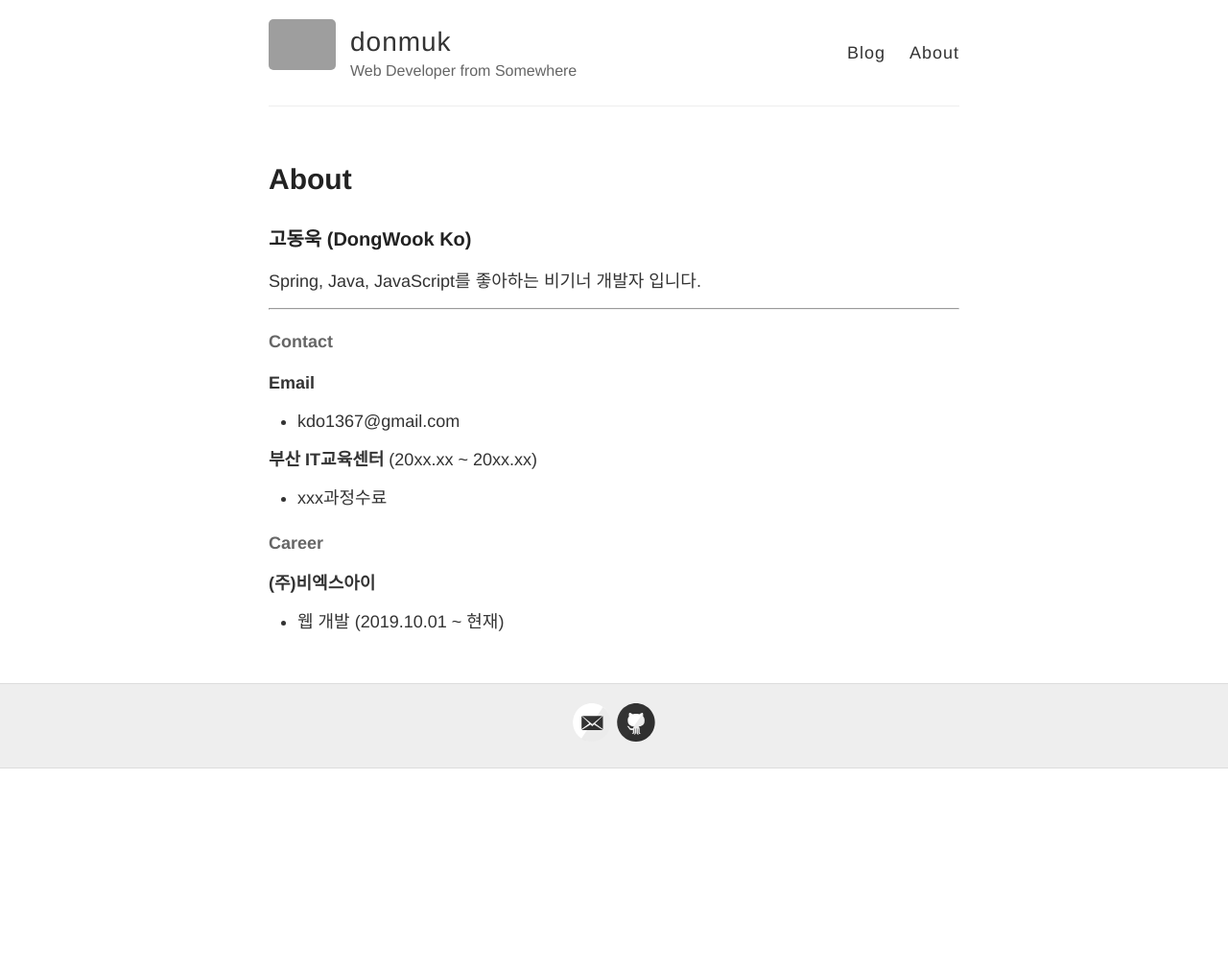
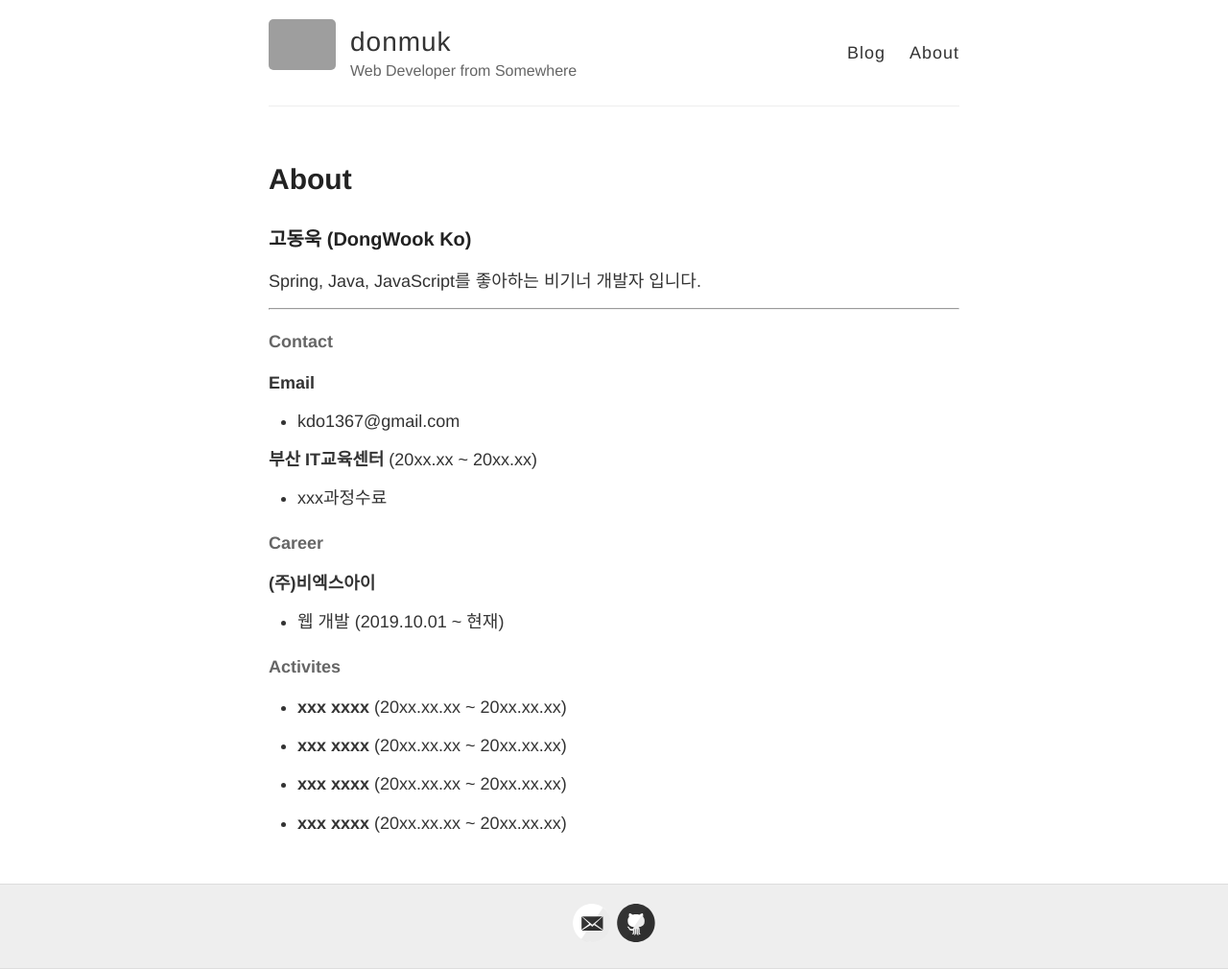
Before and after one commit to donmuk/donmuk.github.io, a Jekyll site: the page built from about.md, in a window 1280 px wide. Shown: the whole page at 96% size. Built offline with Jekyll 4.4.1, drawn with Linux system fonts in a browser that asks for light colours; before the commit the page ends 900 px from its top, so only the background shows below that; grey boxes are pictures that could not be loaded.

Commit message:
Update about.md

```diff
--- a/about.md
+++ b/about.md
@@ -27,3 +27,13 @@ Spring, Java, JavaScript를 좋아하는 비기너 개발자 입니다.
 #### Career
 **(주)비엑스아이**
 - 웹 개발 (2019.10.01 ~ 현재)
+
+#### Activites
+
+- **xxx xxxx** (20xx.xx.xx ~ 20xx.xx.xx)
+
+- **xxx xxxx** (20xx.xx.xx ~ 20xx.xx.xx)
+
+- **xxx xxxx** (20xx.xx.xx ~ 20xx.xx.xx)
+
+- **xxx xxxx** (20xx.xx.xx ~ 20xx.xx.xx)
```
